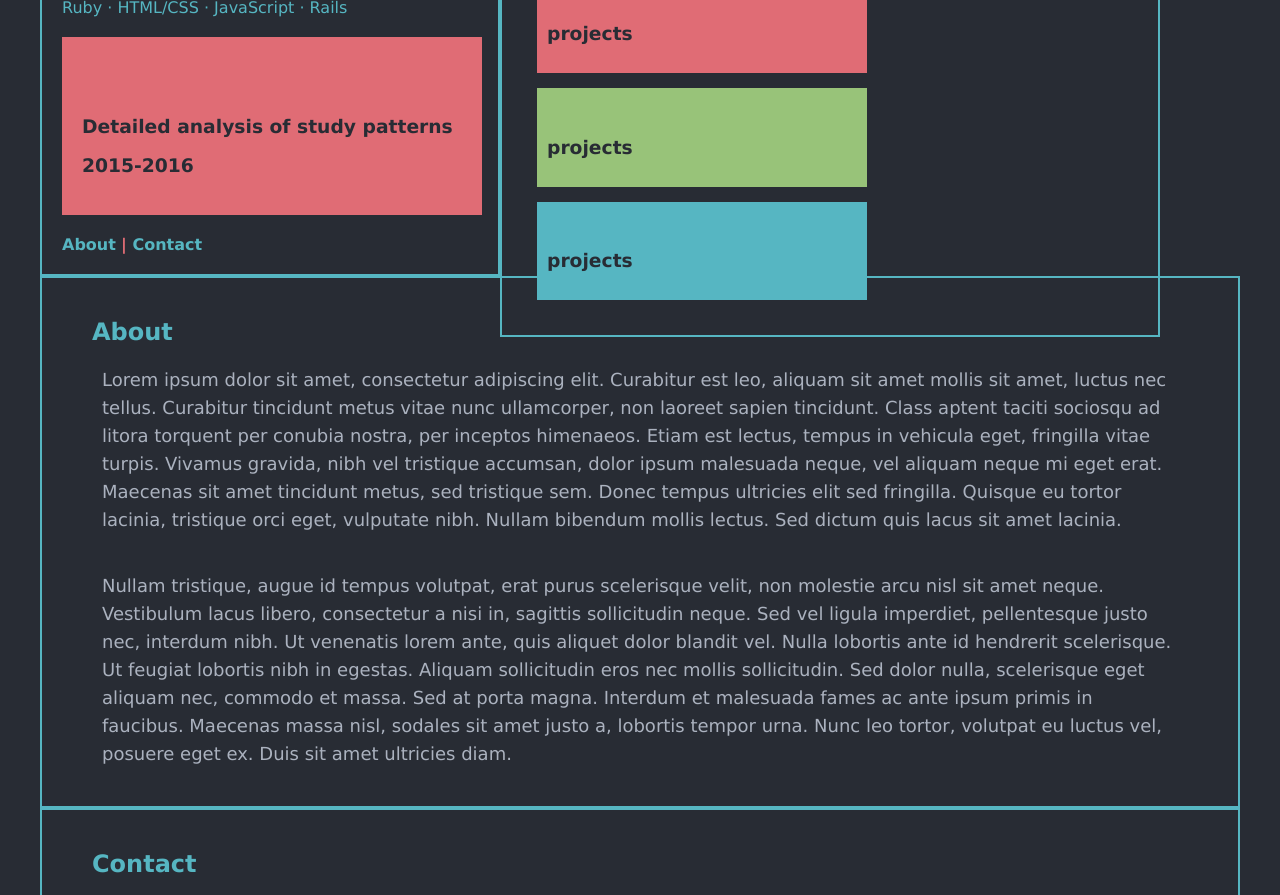
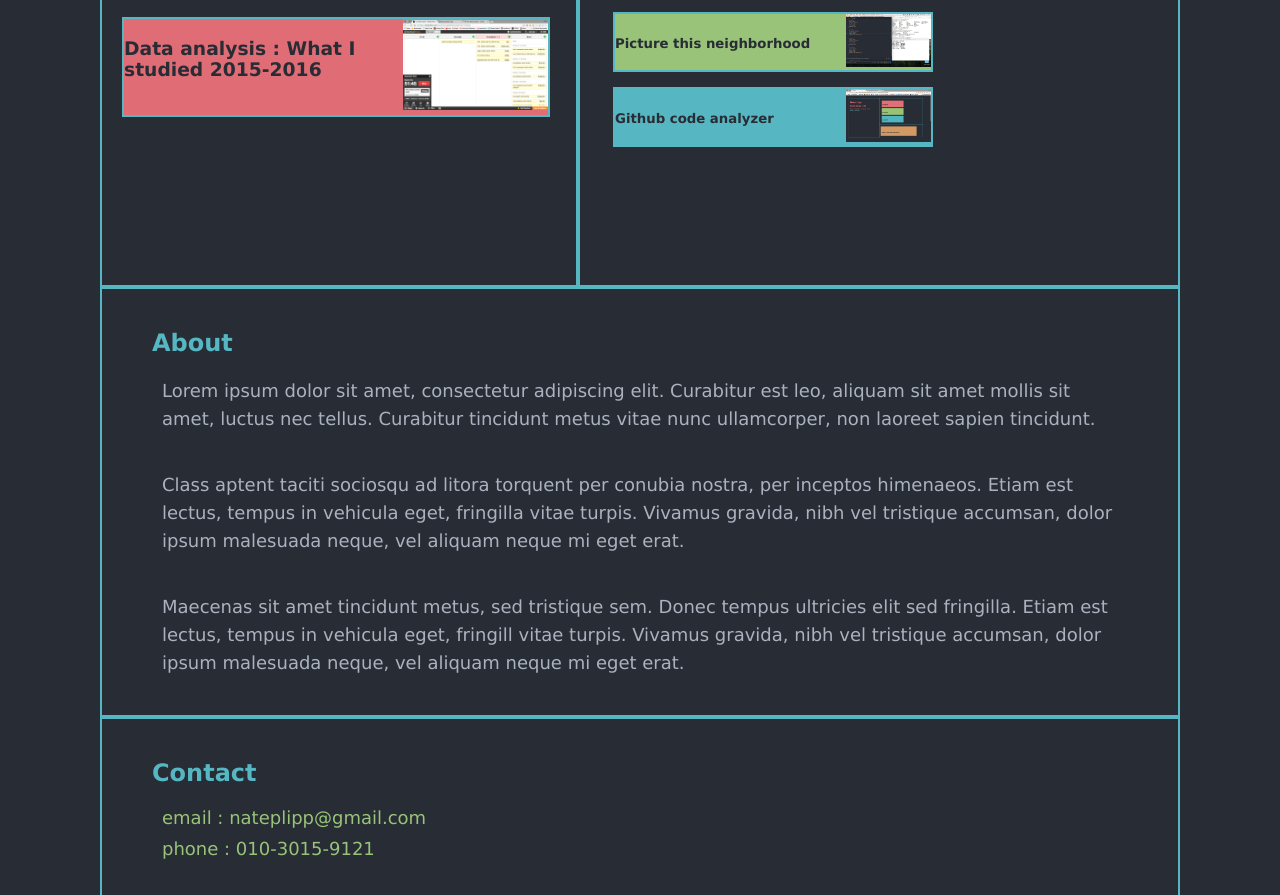
Before and after one commit to Nalipp/profile, a plain HTML site: page boxes/index.html in a window 1280 px wide. Shown: the part 213-1108 px from the top of the page. Drawn offline with Linux system fonts and the light colour scheme.

Commit message:
add projects

```diff
--- a/boxes/index.html
+++ b/boxes/index.html
@@ -15,39 +15,51 @@
         <li>JavaScript &#183;</li>
         <li>Rails</li>
       </ul>
-      <div class="learn-box">
-        <h3>Detailed analysis of study patterns</h3>
-        <h3>2015-2016</h3>
+      <div class="learn-box border">
+        <img src="stylesheets/images/kanban.png" alt="" />
+        <h3>Data analysis : What I studied 2015-2016</h3>
       </div>
-      <nav>
-        <h4><a href="#about">About</a></h4>
-        <h4> | </h4>
-        <h4><a href="#contact">Contact</a></h4>
-      </nav>
     </header>
     <section class="projects border">
-      <div class="project-box box1">
-        <h3>projects</h3>
+      <h1>Projects</h1>
+      <div class="project-box box1 border">
+        <img src="stylesheets/images/git.png" alt="" />
+        <h5>Pink Rhino Forms</h5>
       </div>
-      <div class="project-box box2">
-        <h3>projects</h3>
+      <div class="project-box box2 border">
+        <img src="stylesheets/images/desktop.png" alt="" />
+        <h5>Picture this neighborhood</h5>
       </div>
-      <div class="project-box box3">
-        <h3>projects</h3>
+      <div class="project-box box3 border">
+        <img src="stylesheets/images/port1.png" alt="" />
+        <h5>Github code analyzer</h5>
       </div>
     </section>
-    <section id="about" class="border">
+    <section class="border">
       <h1>About</h1>
-      <p>Lorem ipsum dolor sit amet, consectetur adipiscing elit. Curabitur est leo, aliquam sit amet mollis sit amet, luctus nec tellus. Curabitur tincidunt metus vitae nunc ullamcorper, non laoreet sapien tincidunt. Class aptent taciti sociosqu ad litora torquent per conubia nostra, per inceptos himenaeos. Etiam est lectus, tempus in vehicula eget, fringilla vitae turpis. Vivamus gravida, nibh vel tristique accumsan, dolor ipsum malesuada neque, vel aliquam neque mi eget erat. Maecenas sit amet tincidunt metus, sed tristique sem. Donec tempus ultricies elit sed fringilla. Quisque eu tortor lacinia, tristique orci eget, vulputate nibh. Nullam bibendum mollis lectus. Sed dictum quis lacus sit amet lacinia.</p>
-      <p>Nullam tristique, augue id tempus volutpat, erat purus scelerisque velit, non molestie arcu nisl sit amet neque. Vestibulum lacus libero, consectetur a nisi in, sagittis sollicitudin neque. Sed vel ligula imperdiet, pellentesque justo nec, interdum nibh. Ut venenatis lorem ante, quis aliquet dolor blandit vel. Nulla lobortis ante id hendrerit scelerisque. Ut feugiat lobortis nibh in egestas. Aliquam sollicitudin eros nec mollis sollicitudin. Sed dolor nulla, scelerisque eget aliquam nec, commodo et massa. Sed at porta magna. Interdum et malesuada fames ac ante ipsum primis in faucibus. Maecenas massa nisl, sodales sit amet justo a, lobortis tempor urna. Nunc leo tortor, volutpat eu luctus vel, posuere eget ex. Duis sit amet ultricies diam.</p>
+      <p>
+        Lorem ipsum dolor sit amet, consectetur adipiscing elit. Curabitur est leo, aliquam sit
+        amet mollis sit amet, luctus nec tellus. Curabitur tincidunt metus vitae nunc ullamcorper, non laoreet sapien tincidunt.
+      </p>
+      <p>
+        Class aptent taciti sociosqu ad litora torquent per conubia nostra, per inceptos himenaeos.
+        Etiam est lectus, tempus in vehicula eget, fringilla vitae turpis. Vivamus gravida, nibh
+        vel tristique accumsan, dolor ipsum malesuada neque, vel aliquam neque mi eget erat.
+      </p>
+      <p>
+        Maecenas sit amet tincidunt metus, sed tristique sem. Donec tempus ultricies elit sed fringilla.
+        Etiam est lectus, tempus in vehicula eget, fringill vitae turpis. Vivamus gravida, nibh vel tristique accumsan, dolor ipsum
+        malesuada neque, vel aliquam neque mi eget erat.
+      </p>
     </section>
     <section id="contact" class="border">
       <h1>Contact</h1>
-      <p>Lorem ipsum dolor sit amet, consectetur adipiscing elit. Curabitur est leo, aliquam sit amet mollis sit amet, luctus nec tellus. Curabitur tincidunt metus vitae nunc ullamcorper, non laoreet sapien tincidunt. Class aptent taciti sociosqu ad litora torquent per conubia nostra, per inceptos himenaeos. Etiam est lectus, tempus in vehicula eget, fringilla vitae turpis. Vivamus gravida, nibh vel tristique accumsan, dolor ipsum malesuada neque, vel aliquam neque mi eget erat. Maecenas sit amet tincidunt metus, sed tristique sem. Donec tempus ultricies elit sed fringilla. Quisque eu tortor lacinia, tristique orci eget, vulputate nibh. Nullam bibendum mollis lectus. Sed dictum quis lacus sit amet lacinia.</p>
-      <p>Nullam tristique, augue id tempus volutpat, erat purus scelerisque velit, non molestie arcu nisl sit amet neque. Vestibulum lacus libero, consectetur a nisi in, sagittis sollicitudin neque. Sed vel ligula imperdiet, pellentesque justo nec, interdum nibh. Ut venenatis lorem ante, quis aliquet dolor blandit vel. Nulla lobortis ante id hendrerit scelerisque. Ut feugiat lobortis nibh in egestas. Aliquam sollicitudin eros nec mollis sollicitudin. Sed dolor nulla, scelerisque eget aliquam nec, commodo et massa. Sed at porta magna. Interdum et malesuada fames ac ante ipsum primis in faucibus. Maecenas massa nisl, sodales sit amet justo a, lobortis tempor urna. Nunc leo tortor, volutpat eu luctus vel, posuere eget ex. Duis sit amet ultricies diam.</p>
+      <ul>
+        <li>email : nateplipp@gmail.com</li>
+        <li>phone : 010-3015-9121</li>
+      </ul>
     </section>
-    <footer>
-
+    <footer class="border">
     </footer>
   </body>
 </html>
--- a/boxes/stylesheets/main.css
+++ b/boxes/stylesheets/main.css
@@ -12,8 +12,15 @@ body {
 
 header {
   box-sizing: border-box;
-  width: 460px;
+  position: relative;
+  left: 5%;
+  width: 40%;
   padding: 20px;
+  height: 460px;
+}
+
+header h1 {
+  color: #56B6C2;
 }
 
 a {
@@ -21,14 +28,27 @@ a {
   text-decoration: none;
 }
 
-ul li {
+header ul li {
   list-style: none;
   display: inline;
+  color: #56B6C2;
 }
 
-h1 {
+section ul li {
+  list-style: none;
+  padding: 0 0 10px 60px;
+  font-size: 18px;
+  color: #98C379;
+}
+
+section h1 {
   color: #56B6C2;
   padding: 20px 0 0 50px;
+}
+
+section {
+  width: 90%;
+  margin: 0 auto;
 }
 
 h4 {
@@ -42,6 +62,16 @@ p {
   font-size: 18px;
 }
 
+footer {
+  margin: 0 auto;
+  height: 80px;
+  width: 90%;
+}
+
+#contact {
+  padding-bottom: 60px;
+}
+
 .border {
   border: 2px solid #56B6C2;
   box-sizing: border-box;
@@ -50,16 +80,24 @@ p {
 .learn-box {
   background: #E06C75;
   color: #282C34;
-  width: 400px;
-  padding: 60px 0 20px 20px;
+  width: 90%;
   margin: 20px auto;
+  height: 100px;
+  position: absolute;
+}
+
+.learn-box img {
+  float: right;
+  right: 40%;
+  max-height: 95%;
 }
 
 .projects {
-  width: 660px;
+  width: 47.2%;
+  height: 460px;
   position: absolute;
-  bottom: 250px;
-  left: 500px;
+  top: 40px;
+  left: 45%;
   padding: 20px;
 }
 
@@ -67,7 +105,13 @@ p {
   color: #282C34;
   width: 320px;
   margin: 15px;
-  padding: 30px 0 10px 10px;
+  height: 60px;
+}
+
+.project-box img {
+  display: inline-block;
+  float: right;
+  max-height: 95%;
 }
 
 .project-box.box1 {
@@ -81,7 +125,3 @@ p {
 .project-box.box3 {
   background: #56B6C2;
 }
-
-.blue-text {
-  color: #56B6C2;
-}
```
